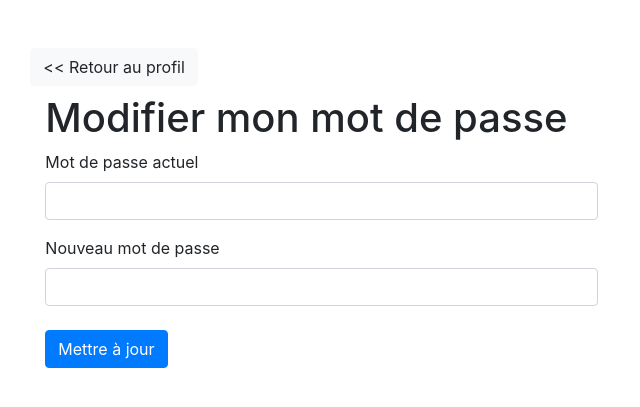
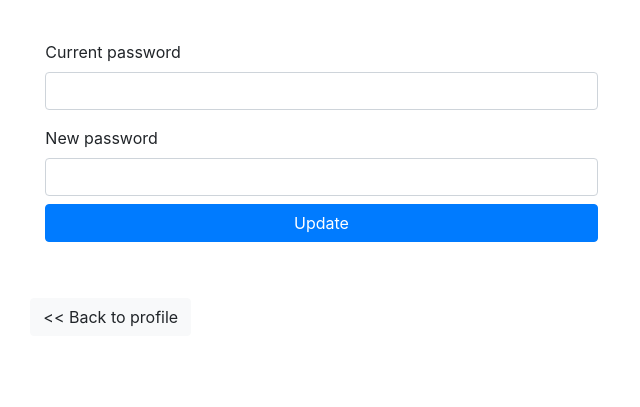
Before and after one commit to srivoyre/Openclassrooms_P5, a PHP site: template src/View/update_password.php in a window 1280 px wide. Shown: the part 56-463 px from the top of the page, without its empty margins (173-813 px from the left). Run offline with PHP 8.4, Linux system fonts and the light colour scheme; the template is opened without the code that fills it, so the values that code supplies are empty; some libraries are stand-ins or nearby versions.

Commit message:
Various views adjustments

```diff
--- a/public/css/style.css
+++ b/public/css/style.css
@@ -21,8 +21,8 @@ body {
   display: table-cell;
 }
 #message {
-  top: 50px;
-  max-width:400px;
+  top: -30px;
+  width:400px;
 }
 @-webkit-keyframes fadeOut {
   0% {opacity: 1;}
--- a/src/View/administration.php
+++ b/src/View/administration.php
@@ -3,7 +3,7 @@ $this->title = 'Administration';
 $this->h1 = 'Administration';
 ?>
 
-<section>
+<section class="mt-5">
 
     <h2>Reported jokes</h2>
 
--- a/src/View/home.php
+++ b/src/View/home.php
@@ -39,13 +39,13 @@
         </div>
 
         <div class="row">
-            <div class="col-3 col-sm-4 col-lg-5"></div>
-            <div class="col-6 col-sm-4 col-lg-2 text-center">
+            <div class="col-3 col-sm-4 col-lg-4"></div>
+            <div class="col-6 col-sm-4 col-lg-4 text-center">
                 <button id="newRandomJoke" class="btn btn-primary btn-block" type="button" name="newRandomJoke"">
                     New joke
                 </button>
             </div>
-            <div class="col-3 col-sm-4 col-lg-5"></div>
+            <div class="col-3 col-sm-4 col-lg-4"></div>
         </div>
     </div>
     <div class="col-md-1 col-lg-2"></div>
--- a/src/View/update_password.php
+++ b/src/View/update_password.php
@@ -1,22 +1,14 @@
 <?php $this->title = 'Modifier mon mot de passe'; ?>
 <?php $this->h1 = 'Update my password'; ?>
 
-<div class="row my-2">
-    <div class="col-12 mx-0 px-0">
-        <a class="btn btn-light" href="index.php?route=profile">
-            << Retour au profil
-        </a>
-    </div>
-</div>
 <div class="row">
     <div class="col-12">
-        <h1>Modifier mon mot de passe</h1>
 
         <form method="post" action="index.php?route=updatePassword">
             <div class="form-group">
                 <div class="row">
                     <div class="col-12 col-md-8">
-                        <label for="password">Mot de passe actuel</label>
+                        <label for="password">Current password</label>
                     </div>
                 </div>
                 <div class="row">
@@ -28,7 +20,7 @@
             <div class="form-group">
                 <div class="row">
                     <div class="col-12">
-                        <label for="newPassword">Nouveau mot de passe</label>
+                        <label for="newPassword">New password</label>
                     </div>
                 </div>
                 <div class="row">
@@ -37,14 +29,22 @@
                         <span class="alert-danger">
                             <?= isset($errors['password']) ? filter_var($errors['password'], FILTER_SANITIZE_STRING) : ''; ?>
                         </span>
+                        <div class="row my-2">
+                            <div class="col-12">
+                                <input class="btn btn-primary btn-block"  type="submit" value="Update" id="submit" name="submit">
+                            </div>
+                        </div>
                     </div>
-                </div>
-            </div>
-            <div class="row">
-                <div class="col-12">
-                    <input class="btn btn-primary"  type="submit" value="Mettre à jour" id="submit" name="submit">
                 </div>
             </div>
         </form>
     </div>
 </div>
+
+<div class="row my-2">
+    <div class="col-12 mx-0 px-0 my-3">
+        <a class="btn btn-light" href="index.php?route=profile">
+            << Back to profile
+        </a>
+    </div>
+</div>
```
Also changed, not shown: src/View/login.php (+4 -4 lines), src/View/register.php (+4 -4 lines).
